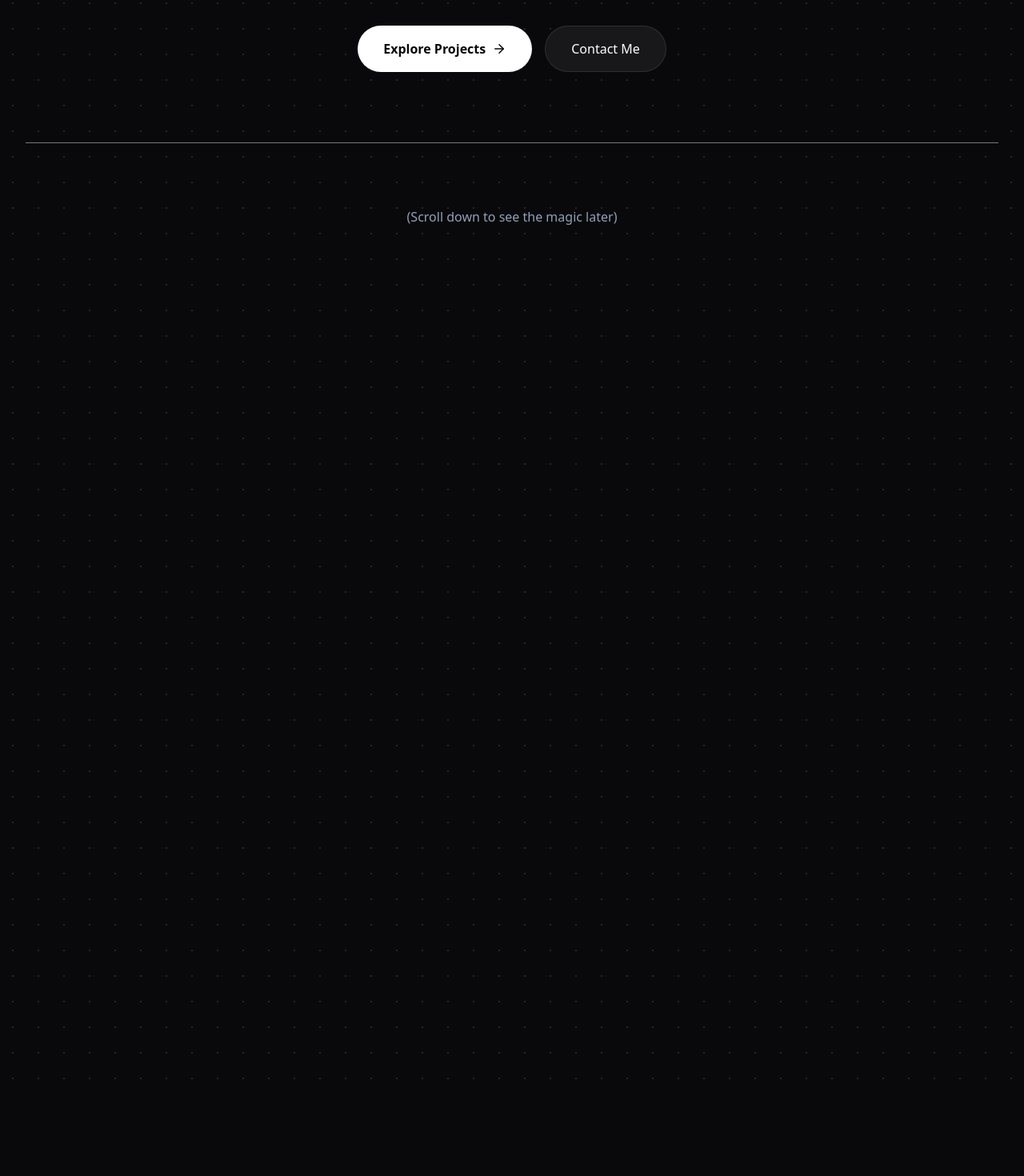
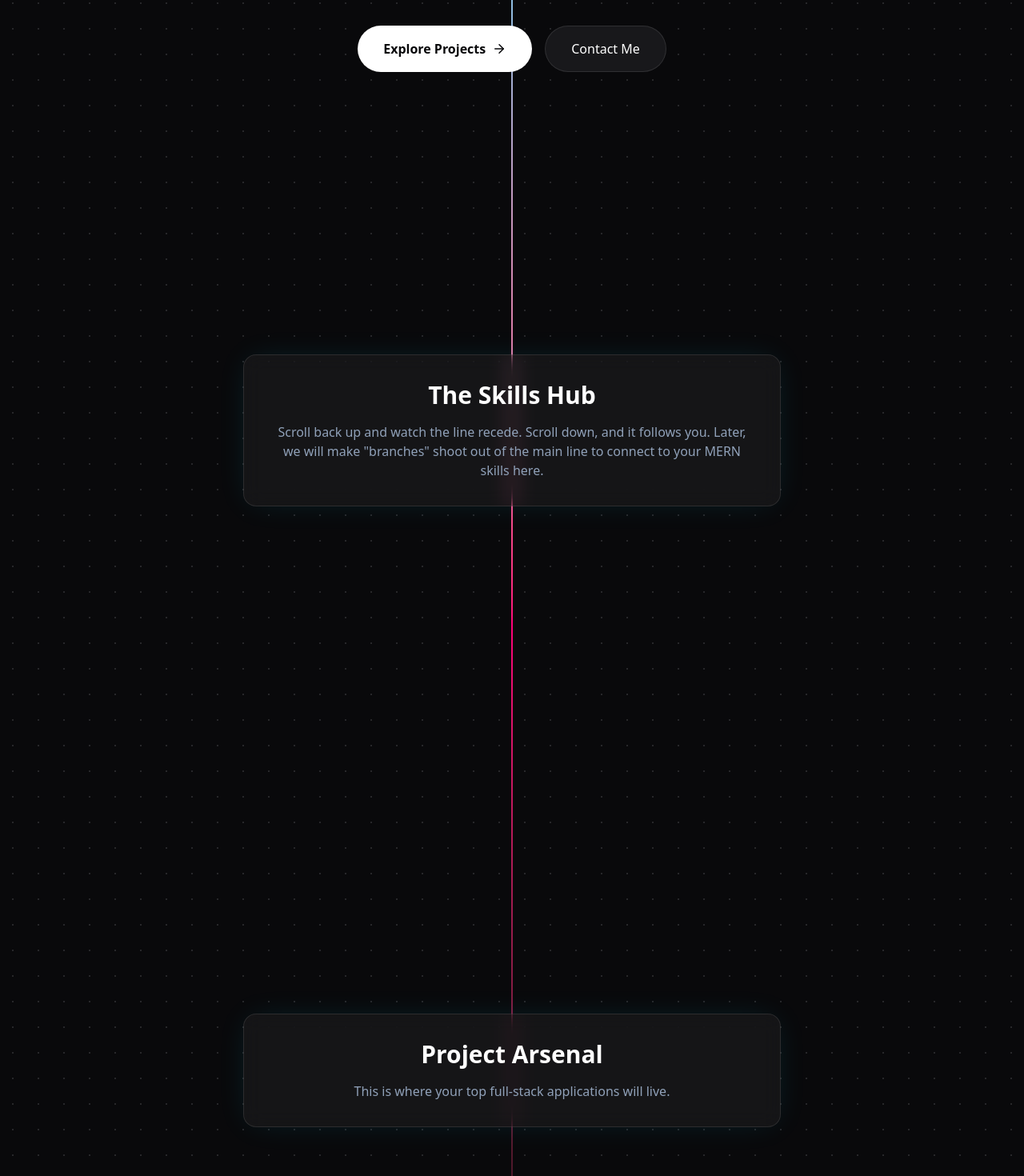
Before and after one commit to itznik/Portfolio, a Next.js app in the folder nikunj-portfolio/: page / in a window 1280 px wide. Shown: the part 620-2090 px from the top of the page at 80% size. Before the commit the page ends 1998 px from the top, so only its background shows below. Built offline with nearby package versions, Linux system fonts and the light colour scheme.

Commit message:
Update page.tsx

```diff
--- a/nikunj-portfolio/src/app/page.tsx
+++ b/nikunj-portfolio/src/app/page.tsx
@@ -1,19 +1,40 @@
 import Hero from "@/components/Hero";
+import AnimatedThread from "@/components/AnimatedThread";
 
 export default function Home() {
   return (
-    // We add flex-col so future sections stack neatly below the hero
-    <div className="flex flex-col w-full relative">
-      <Hero />
+    // The main container needs 'relative' so the absolute thread maps to its total height
+    <div className="flex flex-col w-full relative min-h-[300vh]">
 
-      {/* Temporary spacer to allow scrolling so we can test the SVG thread later.
-        We will replace this with your Skills and Projects sections.
-      */}
-      <div className="h-[150vh] w-full border-t border-slate-200/50 mt-10">
-        <div className="text-center pt-20 text-slate-400">
-          (Scroll down to see the magic later)
+      {/* The Central Glowing Spine */}
+      <AnimatedThread />
+
+      {/* Hero Section (z-10 ensures it sits above the thread) */}
+      <div className="relative z-10">
+        <Hero />
+      </div>
+
+      {/* --- TEMPORARY SECTIONS TO TEST SCROLLING --- */}
+
+      <section className="relative z-10 min-h-screen flex items-center justify-center">
+        <div className="p-8 rounded-2xl bg-white/5 border border-white/10 backdrop-blur-md shadow-neon w-full max-w-2xl text-center">
+          <h2 className="text-3xl font-bold text-white mb-4">The Skills Hub</h2>
+          <p className="text-slate-400">
+            Scroll back up and watch the line recede. Scroll down, and it follows you.
+            Later, we will make "branches" shoot out of the main line to connect to your MERN skills here.
+          </p>
         </div>
-      </div>
+      </section>
+
+      <section className="relative z-10 min-h-screen flex items-center justify-center">
+        <div className="p-8 rounded-2xl bg-white/5 border border-white/10 backdrop-blur-md shadow-neon w-full max-w-2xl text-center">
+          <h2 className="text-3xl font-bold text-white mb-4">Project Arsenal</h2>
+          <p className="text-slate-400">
+            This is where your top full-stack applications will live.
+          </p>
+        </div>
+      </section>
+
     </div>
   );
 }
```
